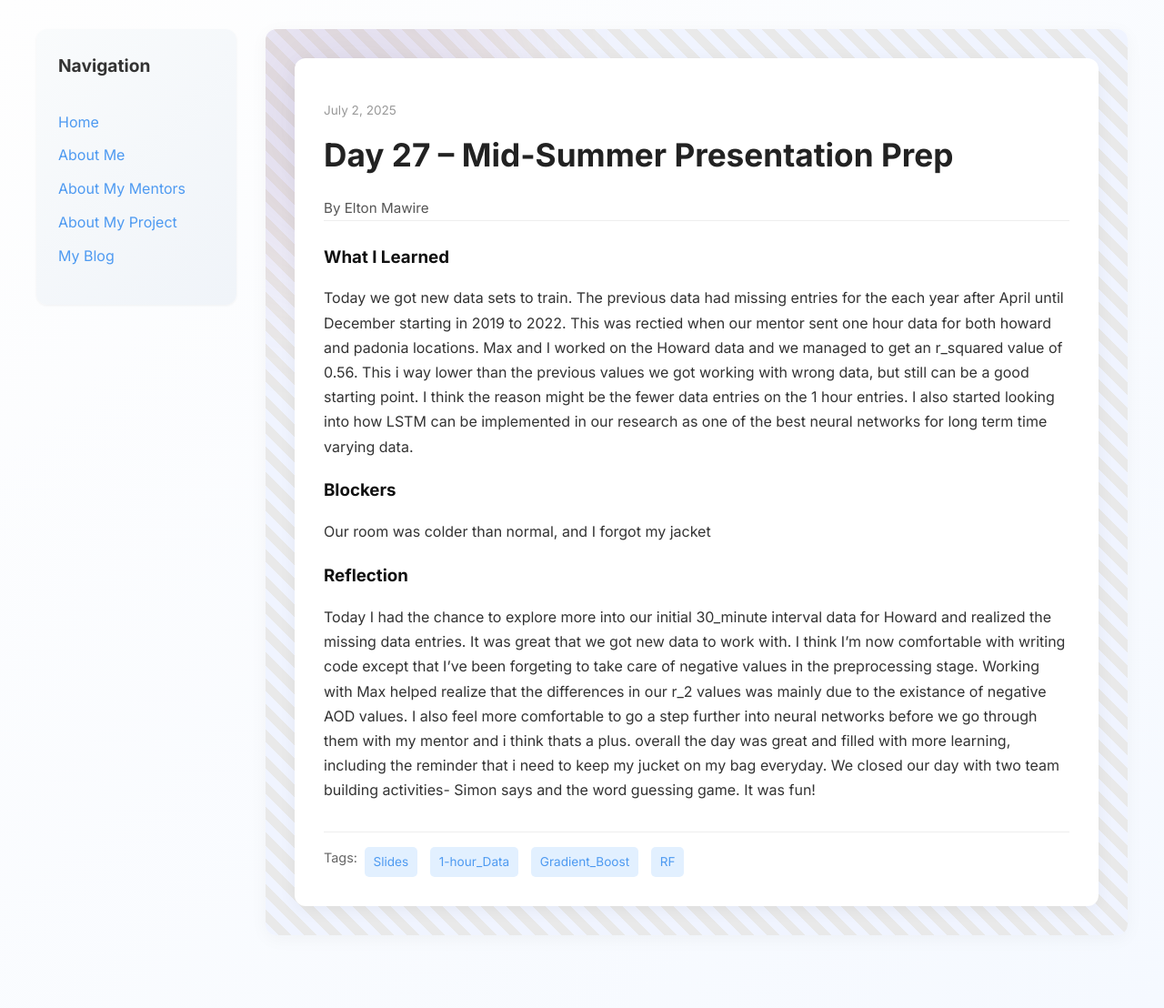
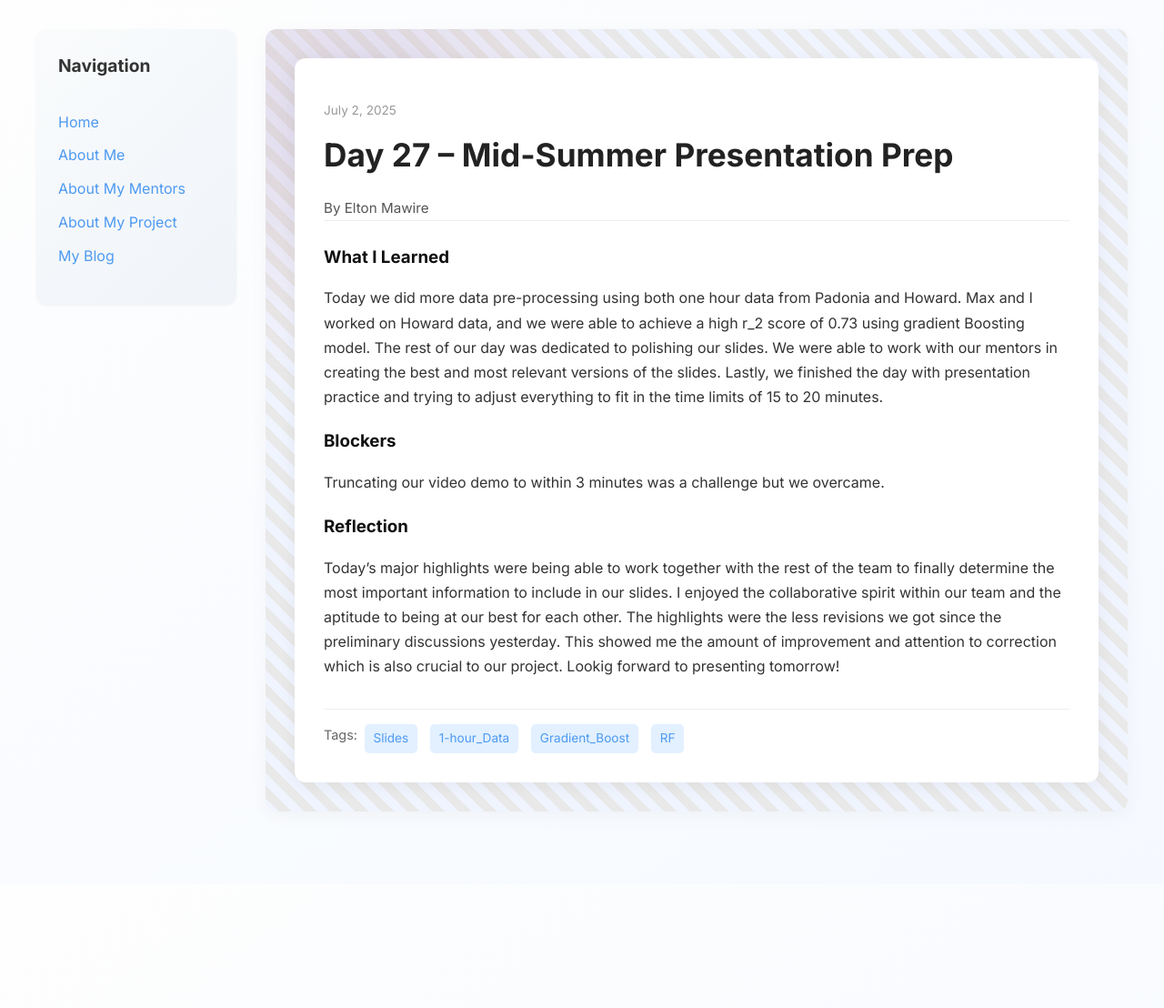
Before and after one commit to Nginga/Nginga.github.io, a Jekyll site: the page built from _posts/2025-07-02-day-27.md, in a window 1280 px wide. Shown: the whole page at 91% size. Built offline with Jekyll 4.4.1, drawn with Linux system fonts in a browser that asks for light colours; after the commit the page ends 972 px from its top, so only the background shows below that.

Commit message:
Update 2025-07-02-day-27.md

```diff
--- a/_posts/2025-07-02-day-27.md
+++ b/_posts/2025-07-02-day-27.md
@@ -7,11 +7,11 @@
 tags: ["Slides", "1-hour_Data", "Gradient_Boost", "RF"]
 
 what_i_learned: |
-  Today we got new data sets to train. The previous data had missing entries for the each year after April until December starting in 2019 to 2022. This was rectied when our mentor sent one hour data for both howard and padonia locations. Max and I worked on the Howard data and we managed to get an r_squared value of 0.56. This i way lower than the previous values we got working with wrong data, but still can be a good starting point. I think the reason might be the fewer data entries on the 1 hour entries. I also started looking into how LSTM can be implemented in our research as one of the best neural networks for long term time varying data.
+  Today we did more data pre-processing using both one hour data from Padonia and Howard. Max and I worked on Howard data, and we were able to achieve a high r_2 score of 0.73 using gradient Boosting model. The rest of our day was dedicated to polishing our slides. We were able to work with our mentors in creating the best and most relevant versions of the slides. Lastly, we finished the day with presentation practice and trying to adjust everything to fit in the time limits of 15 to 20 minutes.
 
 blockers: |
-  Our room was colder than normal, and I forgot my jacket
+  Truncating our video demo to within 3 minutes was a challenge but we overcame.
 
 reflection: |
-  Today I had the chance to explore more into our initial 30_minute interval data for Howard and realized the missing data entries. It was great that we got new data to work with. I think I'm now comfortable with writing code except that I've been forgeting to take care of negative values in the preprocessing stage. Working with Max helped realize that the differences in our r_2 values was mainly due to the existance of negative AOD values. I also feel more comfortable to go a step further into neural networks before we go through them with my mentor and i think thats a plus. overall the day was great and filled with more learning, including the reminder that i need to keep my jucket on my bag everyday. We closed our day with two team building activities- Simon says and the word guessing game. It was fun!
+  Today's major highlights were being able to work together with the rest of the team to finally determine the most important information to include in our slides. I enjoyed the collaborative spirit within our team and the aptitude to being at our best for each other. The highlights were the less revisions we got since the preliminary discussions yesterday. This showed me the amount of improvement and attention to correction which is also crucial to our project. Lookig forward to presenting tomorrow!
 ---
```
